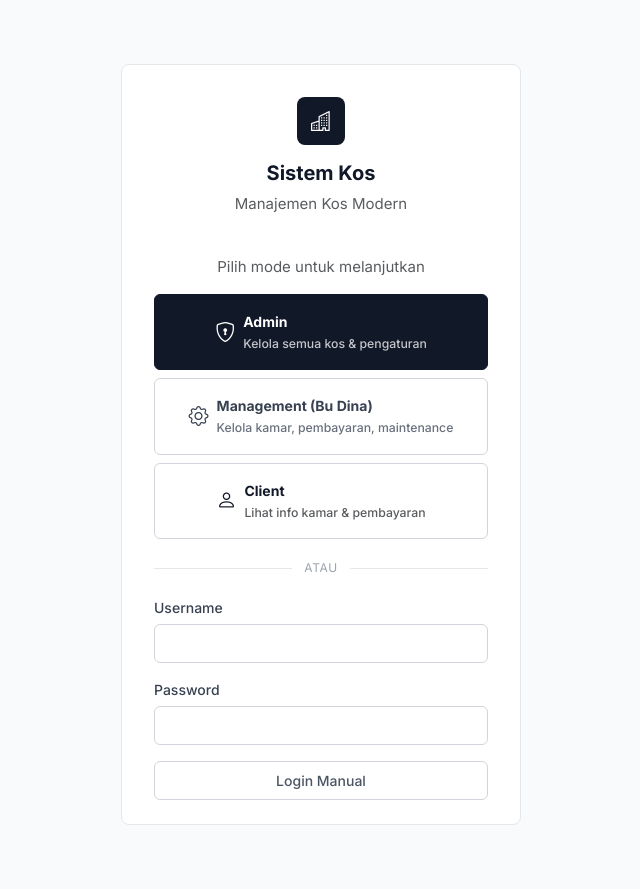
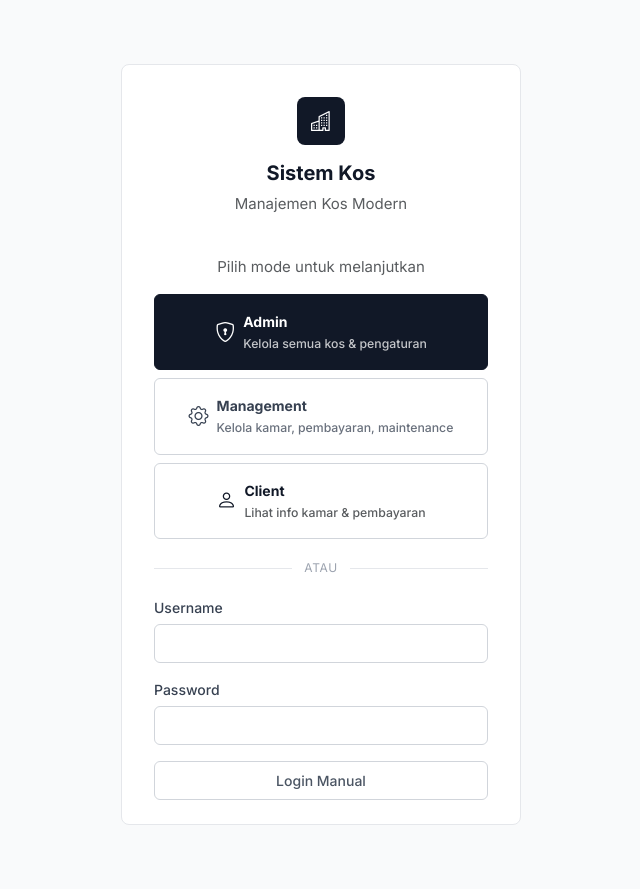
Before and after one commit to Gladbert/sistem_kos, a Flask app: page /auth/login in a window 1280 px wide. Shown: the whole page, without its empty margins (319-959 px from the left). Run offline with Flask 3, Linux system fonts and the light colour scheme.

Commit message:
fix: login management creds match seed_production.py (management/mgmt123)

```diff
--- a/templates/auth/login.html
+++ b/templates/auth/login.html
@@ -28,13 +28,13 @@
 
             <form method="POST" class="mb-2">
                 <input type="hidden" name="csrf_token" value="{{ csrf_token() }}">
-                <input type="hidden" name="username" value="bu_dina">
-                <input type="hidden" name="password" value="management123">
+                <input type="hidden" name="username" value="management">
+                <input type="hidden" name="password" value="mgmt123">
                 <button type="submit" class="btn btn-secondary w-100 py-3">
                     <div class="d-flex align-items-center justify-content-center gap-2">
                         <i class="bi bi-gear fs-5"></i>
                         <div class="text-start">
-                            <div class="fw-bold">Management (Bu Dina)</div>
+                            <div class="fw-bold">Management</div>
                             <small class="opacity-75">Kelola kamar, pembayaran, maintenance</small>
                         </div>
                     </div>
```
